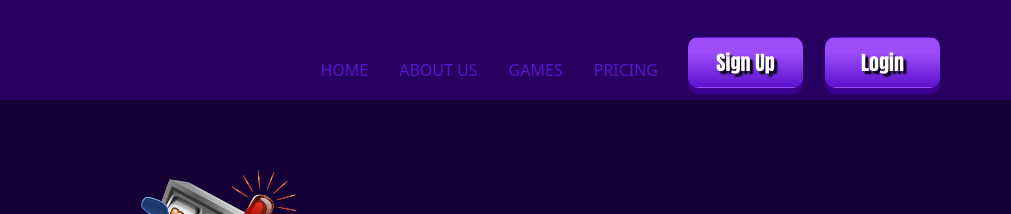
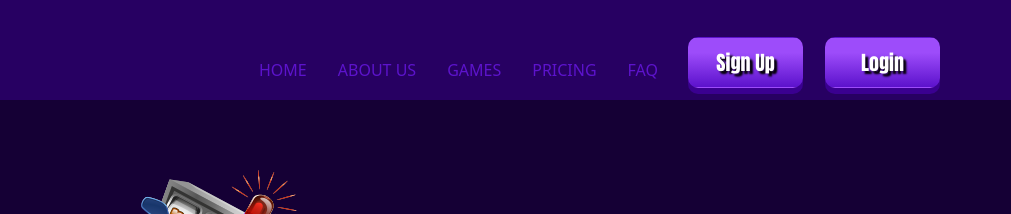
Before and after one commit to RWDD-Sajal-Acharjee/Jackpot, a plain HTML site: page index.html in a window 1280 px wide. Shown: the top 214 px of the page, 269-1280 px from the left. Drawn offline with nearby package versions, Linux system fonts and the light colour scheme; some packages are replaced by stand-ins of ours; a script that the page names is missing.

Commit message:
Project Jackpot

```diff
--- a/index.html
+++ b/index.html
@@ -47,6 +47,9 @@
             </li>
             <li class="nav-item">
               <a class="nav-link" href="#">Pricing</a>
+            </li>
+            <li class="nav-item">
+              <a class="nav-link text-uppercase" href="#">Faq</a>
             </li>
           </ul>
         </div>
```
